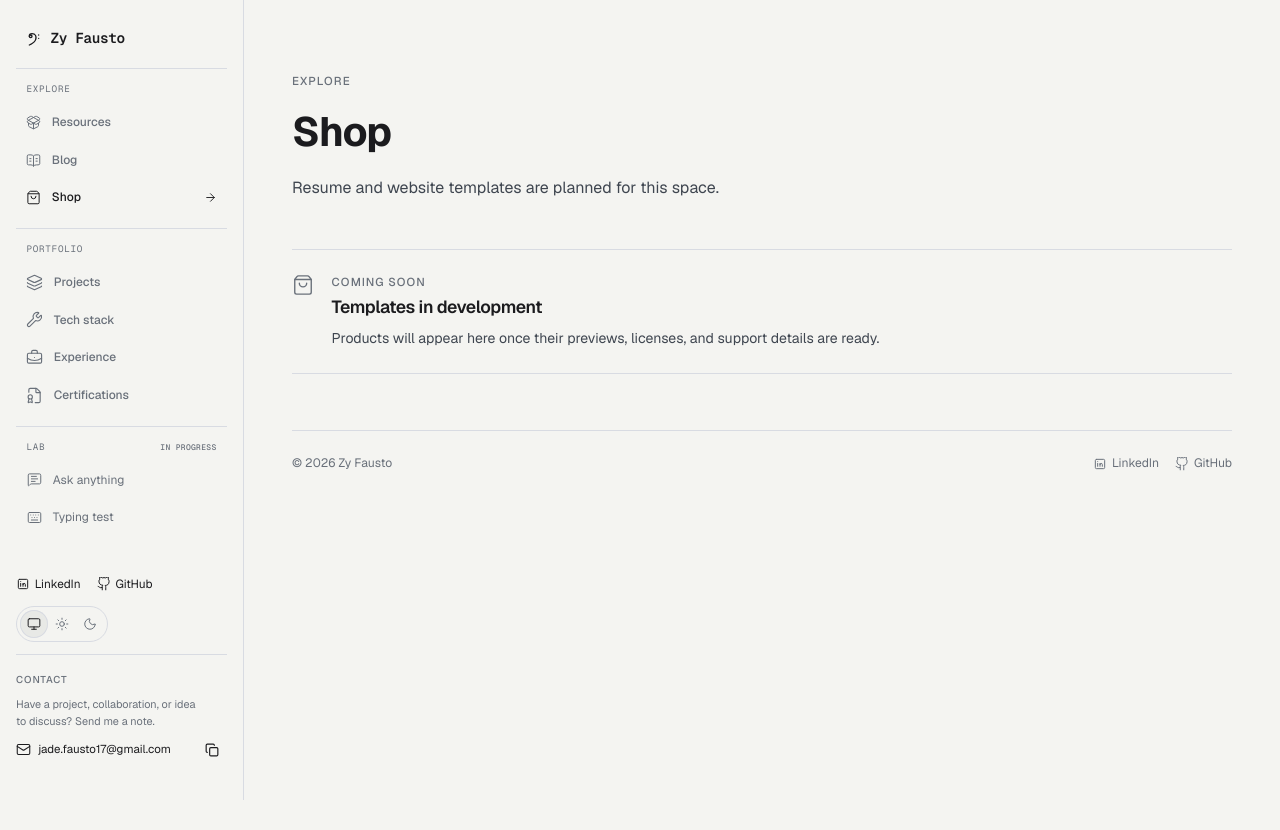
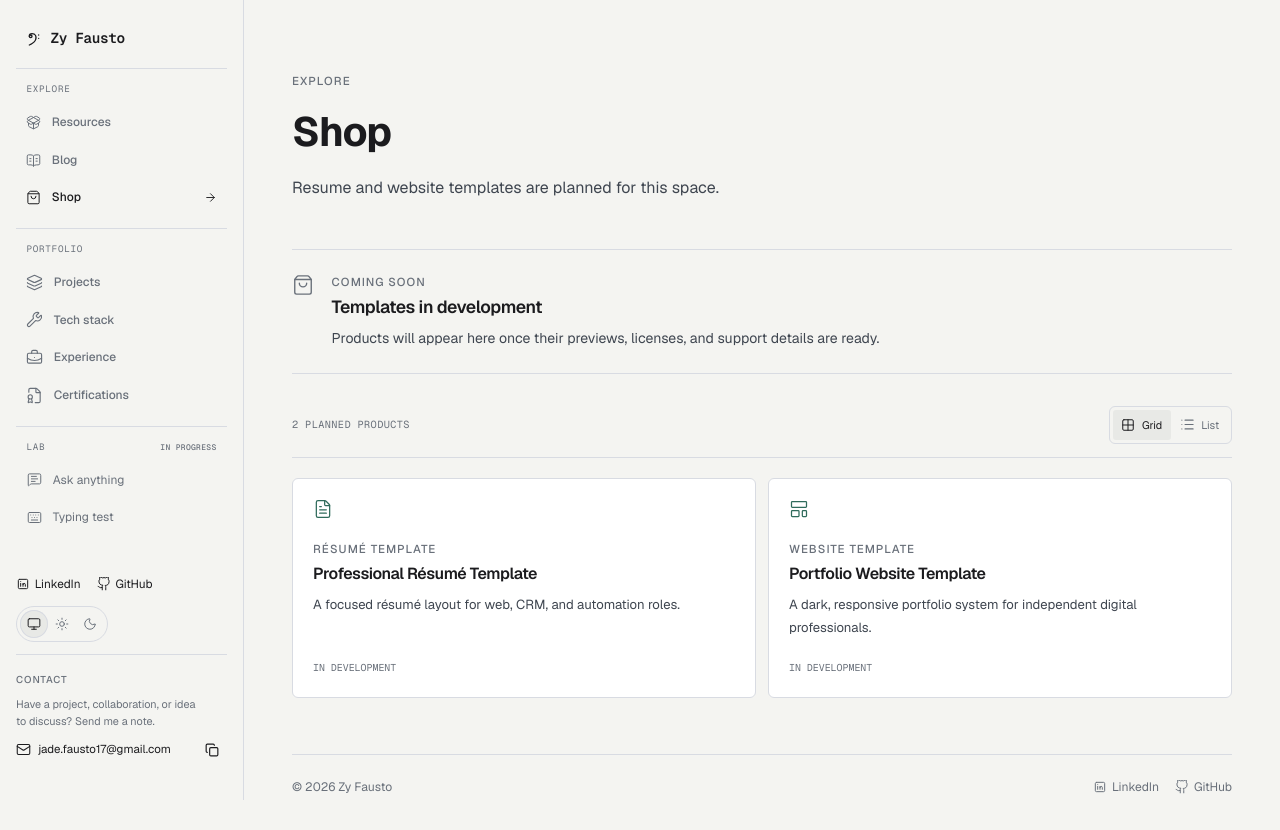
Before and after one commit to SphinxyNine/2026-Portfolio, a Next.js app: page /shop in a window 1280 px wide. Before the commit the page ends 800 px from the top, so only its background shows below. Built offline with nearby package versions, Linux system fonts and the light colour scheme.

Commit message:
Add grid and list collection views

```diff
--- a/app/globals.css
+++ b/app/globals.css
@@ -254,7 +254,18 @@
   .placeholder-panel > svg { margin-top: 0.1rem; color: var(--muted); }
   .placeholder-panel h2 { margin: 0.35rem 0 0.5rem; font-size: 1.1rem; }
   .placeholder-panel p:last-child { max-width: 62ch; font-size: 0.88rem; }
-  .page-post-list { margin-top: 2rem; }
+  .view-collection { min-width: 0; }
+  .placeholder-panel + .view-collection { margin-top: 2rem; }
+  .collection-toolbar { display: flex; align-items: center; justify-content: space-between; gap: 1rem; margin-bottom: 1.25rem; padding-bottom: 0.8rem; border-bottom: 1px solid var(--line); }
+  .collection-toolbar > p { color: var(--muted); font-family: var(--font-geist-mono), monospace; font-size: 0.64rem; letter-spacing: .04em; text-transform: uppercase; }
+  .view-toggle { display: inline-flex; padding: 3px; border: 1px solid var(--line); border-radius: var(--radius); background: var(--bg); }
+  .view-toggle button { display: inline-flex; align-items: center; gap: 0.4rem; min-height: 30px; padding: 0.3rem 0.55rem; border: 0; border-radius: 3px; background: transparent; color: var(--muted); font-size: 0.68rem; }
+  .view-toggle button:hover { color: var(--text); }
+  .view-toggle button[aria-pressed="true"] { background: var(--surface-raised); color: var(--text); }
+  .page-post-list { margin-top: 0; }
+  .view-collection[data-view="grid"] .page-post-list { display: grid; grid-template-columns: repeat(2, minmax(0, 1fr)); gap: 0.75rem; border-top: 0; }
+  .view-collection[data-view="grid"] .page-post-list .post-row { display: flex; min-height: 170px; flex-direction: column; align-items: flex-start; padding: 1.25rem; border: 1px solid var(--line); border-radius: var(--radius); background: var(--surface); }
+  .view-collection[data-view="grid"] .page-post-list .post-row p { margin-top: auto; }
   .portfolio-section { border-top: 1px solid var(--line); padding: 3rem 0 3.5rem; }
   .section-heading { display: flex; flex-wrap: wrap; align-items: baseline; gap: 0.4rem 1rem; margin-bottom: 1.5rem; }
   .section-heading h2 { max-width: 100%; overflow-wrap: anywhere; }
@@ -271,6 +282,13 @@
   .project-card h3 { font-size: clamp(1rem, 0.9rem + 0.3vw, 1.15rem); }
   .project-category, .project-role { font-size: 0.82rem; }
   .project-status { display: block; width: fit-content; margin-top: 0.45rem; padding: 0.15rem 0.5rem; border: 1px solid var(--line); border-radius: 4px; font-size: 0.7rem; color: var(--muted); }
+  .view-collection[data-view="list"] .project-grid { grid-template-columns: 1fr; gap: 0; }
+  .view-collection[data-view="list"] .project-card { display: grid; grid-template-columns: 220px minmax(0, 1fr); gap: 1.3rem; padding: 1rem 0; border-bottom: 1px solid var(--line); }
+  .view-collection[data-view="list"] .project-card:first-child { padding-top: 0; }
+  .view-collection[data-view="list"] .project-card-visual { aspect-ratio: 16 / 9; }
+  .view-collection[data-view="list"] .project-card-content { align-content: center; padding-top: 0; }
+  .view-collection[data-view="list"] .project-card-content > p:not(.project-client, .project-category),
+  .view-collection[data-view="list"] .project-card .tag-list { display: none; }
   .tag-list { display: flex; flex-wrap: wrap; gap: 0.5rem; }
   .tag-list li { padding: 0.25rem 0.65rem; background: var(--surface); border: 1px solid var(--line); border-radius: 4px; color: var(--text-soft); font-size: 0.8rem; line-height: 1.5; }
   .stack-row { display: grid; grid-template-columns: 210px minmax(0, 1fr); gap: 1.8rem; padding: 1.35rem 0; border-bottom: 1px solid var(--line); }
@@ -297,6 +315,26 @@
   .credential-row h4 { font-size: 0.97rem; }
   .credential-row p { margin-top: 0.2rem; font-size: 0.85rem; color: var(--muted); }
   .credential-row .credential-date { font-size: 0.8rem; white-space: nowrap; }
+  .credential-collection { display: grid; grid-template-columns: repeat(3, minmax(0, 1fr)); gap: 0.75rem; }
+  .credential-card { display: flex; min-width: 0; min-height: 230px; flex-direction: column; align-items: flex-start; padding: 1.25rem; border: 1px solid var(--line); border-radius: var(--radius); background: var(--surface); }
+  .credential-card > svg { margin-bottom: 1.25rem; color: var(--brand-jade); }
+  .credential-card-main h3 { margin-top: 0.45rem; font-size: 0.95rem; }
+  .credential-card-main h3 + p { margin-top: 0.45rem; color: var(--muted); font-size: 0.78rem; }
+  .credential-card .credential-date { margin-top: auto; padding-top: 1rem; color: var(--muted); font-family: var(--font-geist-mono), monospace; font-size: 0.67rem; }
+  .view-collection[data-view="list"] .credential-collection { grid-template-columns: 1fr; gap: 0; }
+  .view-collection[data-view="list"] .credential-card { display: grid; grid-template-columns: auto minmax(0, 1fr) auto; gap: 1rem; min-height: 0; align-items: start; padding: 1.1rem 0; border-width: 0 0 1px; border-radius: 0; background: transparent; }
+  .view-collection[data-view="list"] .credential-card > svg { margin: 0.15rem 0 0; }
+  .view-collection[data-view="list"] .credential-card .credential-date { margin: 0; padding: 0; white-space: nowrap; }
+  .shop-collection { display: grid; grid-template-columns: repeat(2, minmax(0, 1fr)); gap: 0.75rem; }
+  .shop-item { display: flex; min-height: 220px; flex-direction: column; align-items: flex-start; padding: 1.25rem; border: 1px solid var(--line); border-radius: var(--radius); background: var(--surface); }
+  .shop-item > svg { margin-bottom: 1.3rem; color: var(--brand-jade); }
+  .shop-item h3 { margin-top: 0.45rem; font-size: 1rem; }
+  .shop-item h3 + p { margin-top: 0.6rem; font-size: 0.82rem; }
+  .shop-item > span { margin-top: auto; padding-top: 1rem; color: var(--muted); font-family: var(--font-geist-mono), monospace; font-size: 0.62rem; text-transform: uppercase; }
+  .view-collection[data-view="list"] .shop-collection { grid-template-columns: 1fr; gap: 0; }
+  .view-collection[data-view="list"] .shop-item { display: grid; grid-template-columns: auto minmax(0, 1fr) auto; gap: 1rem; min-height: 0; align-items: start; padding: 1.1rem 0; border-width: 0 0 1px; border-radius: 0; background: transparent; }
+  .view-collection[data-view="list"] .shop-item > svg { margin: 0.15rem 0 0; }
+  .view-collection[data-view="list"] .shop-item > span { margin: 0; padding: 0; white-space: nowrap; }
   .certificate-image { width: 100%; height: auto; margin-top: 1rem; }
   .site-footer { display: flex; align-items: center; justify-content: space-between; gap: 1rem; width: min(calc(100% - 6rem), var(--content)); margin: 0 auto; border-top: 1px solid var(--line); padding: 1.4rem 0 2rem; font-size: 0.76rem; color: var(--muted); }
   .site-footer p { color: inherit; }
@@ -368,6 +406,15 @@
     .overview-highlights li + li { border-left: 0; border-top: 1px solid var(--line); }
     .project-grid { grid-template-columns: 1fr; row-gap: 2rem; }
     .project-card-visual { aspect-ratio: 16 / 8; }
+    .view-collection[data-view="list"] .project-card { grid-template-columns: 105px minmax(0, 1fr); gap: 0.9rem; }
+    .view-collection[data-view="list"] .project-card-visual { aspect-ratio: 1; }
+    .view-collection[data-view="list"] .project-card .visual-placeholder > span:not(.project-number) { display: none; }
+    .view-collection[data-view="grid"] .page-post-list { grid-template-columns: 1fr; }
+    .credential-collection, .shop-collection { grid-template-columns: 1fr; }
+    .view-collection[data-view="list"] .credential-card,
+    .view-collection[data-view="list"] .shop-item { grid-template-columns: auto minmax(0, 1fr); }
+    .view-collection[data-view="list"] .credential-card .credential-date,
+    .view-collection[data-view="list"] .shop-item > span { grid-column: 2; margin-top: -0.35rem; }
     .portfolio-section { padding: 2.4rem 0 2.8rem; }
     .section-heading { gap: 0.75rem; }
     .stack-row { grid-template-columns: 1fr; gap: 0.85rem; }
--- a/app/shop/page.tsx
+++ b/app/shop/page.tsx
@@ -1,6 +1,12 @@
 import type { Metadata } from 'next';
-import { ShoppingBag } from 'lucide-react';
+import { FileText, LayoutTemplate, ShoppingBag } from 'lucide-react';
 import { PageIntro } from '@/components/page-intro';
+import { ViewCollection } from '@/components/view-collection';
+
+const plannedProducts = [
+  { title: 'Professional Résumé Template', type: 'Résumé template', description: 'A focused résumé layout for web, CRM, and automation roles.', icon: FileText },
+  { title: 'Portfolio Website Template', type: 'Website template', description: 'A dark, responsive portfolio system for independent digital professionals.', icon: LayoutTemplate },
+];
 
 export const metadata: Metadata = {
   title: 'Shop', description: 'Resume and website templates by Zy Fausto.',
@@ -15,6 +21,17 @@ export default function ShopPage() {
         <ShoppingBag size={22} strokeWidth={1.5} aria-hidden="true" />
         <div><p className="eyebrow">Coming soon</p><h2 id="shop-status">Templates in development</h2><p>Products will appear here once their previews, licenses, and support details are ready.</p></div>
       </section>
+      <ViewCollection storageKey="shop" countLabel={`${plannedProducts.length} planned products`}>
+        <div className="shop-collection">
+          {plannedProducts.map(({ title, type, description, icon: Icon }) => (
+            <article className="shop-item" key={title}>
+              <Icon size={20} strokeWidth={1.5} aria-hidden="true" />
+              <div><p className="eyebrow">{type}</p><h3>{title}</h3><p>{description}</p></div>
+              <span>In development</span>
+            </article>
+          ))}
+        </div>
+      </ViewCollection>
     </div>
   );
 }
--- /dev/null
+++ b/components/view-collection.tsx
@@ -0,0 +1,59 @@
+'use client';
+
+import { Grid2X2, List } from 'lucide-react';
+import { useSyncExternalStore, type ReactNode } from 'react';
+
+type ViewMode = 'grid' | 'list';
+const viewChangeEvent = 'portfolio-view-change';
+
+function subscribeToView(callback: () => void) {
+  window.addEventListener(viewChangeEvent, callback);
+  window.addEventListener('storage', callback);
+  return () => {
+    window.removeEventListener(viewChangeEvent, callback);
+    window.removeEventListener('storage', callback);
+  };
+}
+
+function savedView(storageKey: string): ViewMode {
+  const value = window.sessionStorage.getItem(`portfolio-view:${storageKey}`);
+  return value === 'list' ? 'list' : 'grid';
+}
+
+export function ViewCollection({
+  children,
+  storageKey,
+  countLabel,
+}: {
+  children: ReactNode;
+  storageKey: string;
+  countLabel: string;
+}) {
+  const view = useSyncExternalStore(
+    subscribeToView,
+    () => savedView(storageKey),
+    () => 'grid',
+  );
+
+  function selectView(nextView: ViewMode) {
+    window.sessionStorage.setItem(`portfolio-view:${storageKey}`, nextView);
+    window.dispatchEvent(new Event(viewChangeEvent));
+  }
+
+  return (
+    <section className="view-collection" data-view={view}>
+      <div className="collection-toolbar">
+        <p>{countLabel}</p>
+        <div className="view-toggle" role="group" aria-label="Choose content layout">
+          <button type="button" aria-pressed={view === 'grid'} onClick={() => selectView('grid')}>
+            <Grid2X2 size={14} strokeWidth={1.7} aria-hidden="true" /><span>Grid</span>
+          </button>
+          <button type="button" aria-pressed={view === 'list'} onClick={() => selectView('list')}>
+            <List size={15} strokeWidth={1.7} aria-hidden="true" /><span>List</span>
+          </button>
+        </div>
+      </div>
+      {children}
+    </section>
+  );
+}
```
Also changed, not shown: app/blog/page.tsx (+6 -3 lines), components/portfolio-sections.tsx (+12 -11 lines).
